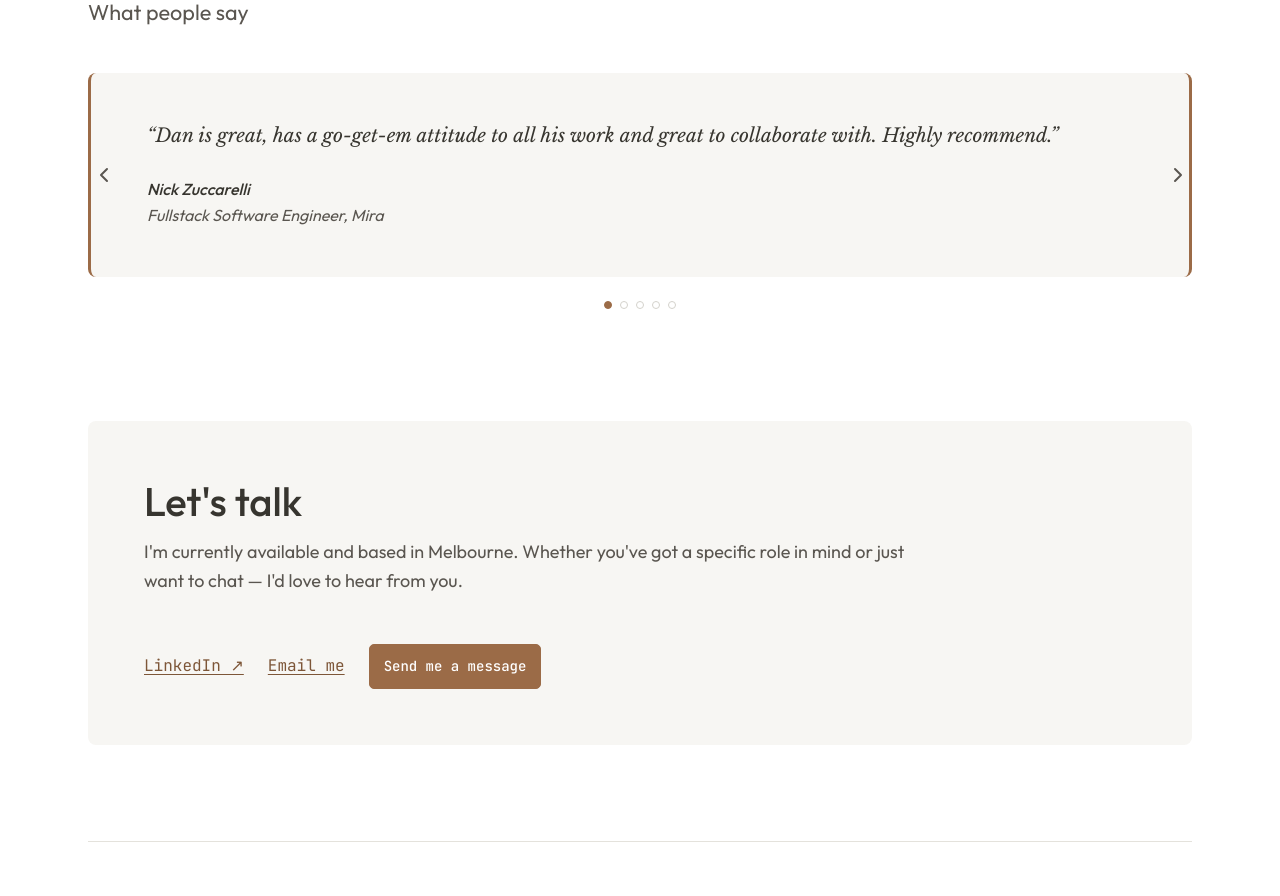
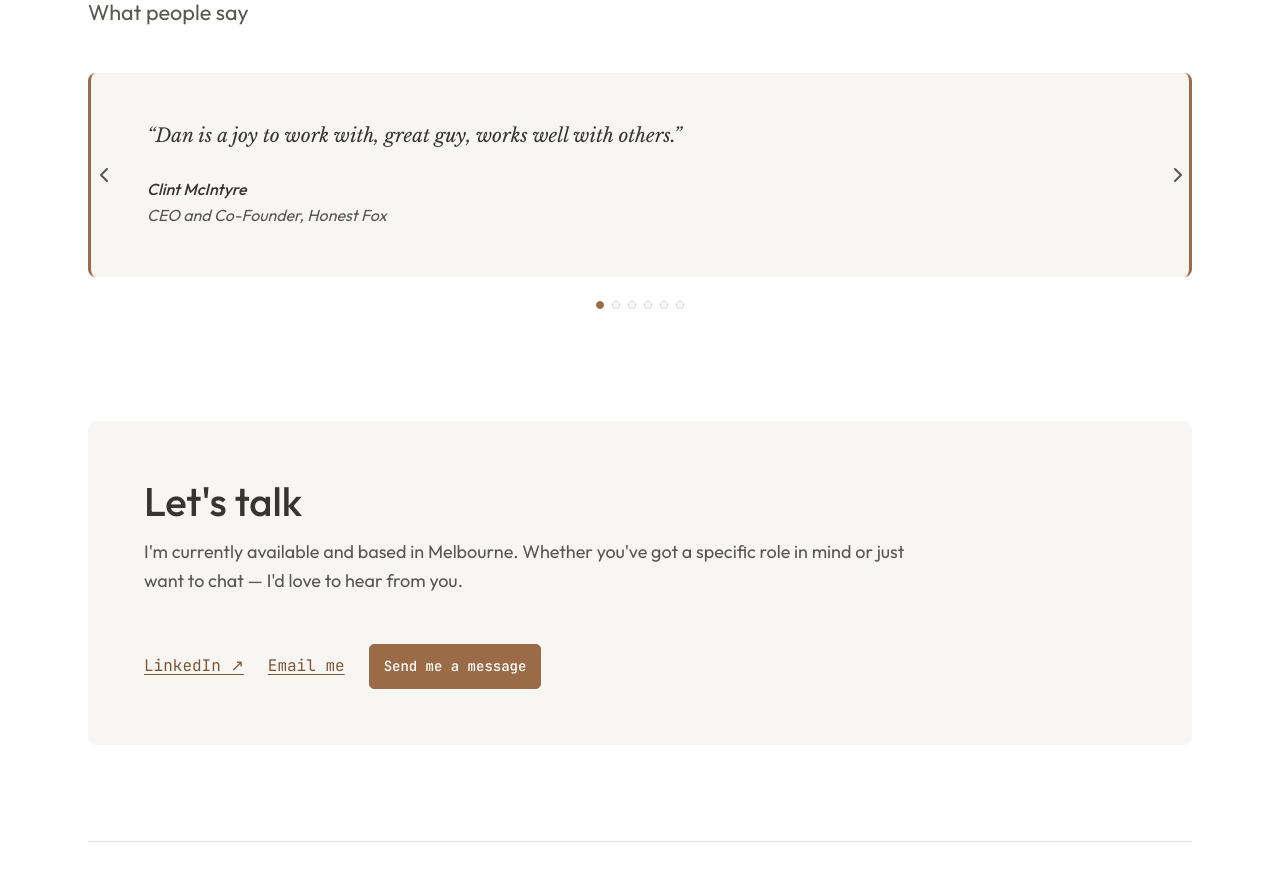
Before and after one commit to dnapoleoni/cv-portfolio-2026, a Next.js app: page / in a window 1280 px wide. Shown: the part 1260-2156 px from the top of the page. Built offline with nearby package versions, Linux system fonts and the light colour scheme.

Commit message:
new testimonial, raised limit, reordered them

```diff
--- a/app/page.tsx
+++ b/app/page.tsx
@@ -11,7 +11,7 @@ export const metadata = {
 };
 
 export default function Home() {
-  const testimonials = getFeaturedTestimonials(5);
+  const testimonials = getFeaturedTestimonials(10);
 
   return (
     <>
--- a/data/testimonials.ts
+++ b/data/testimonials.ts
@@ -6,42 +6,6 @@ import type { Testimonial } from '@/types';
  * The structure supports both the homepage carousel and role-specific filtering.
  */
 export const testimonials: Testimonial[] = [
-  {
-    name: 'Nick Zuccarelli',
-    role: 'Fullstack Software Engineer',
-    company: 'Mira',
-    contactable: true,
-    quotes: [
-      {
-        text: 'Dan is great, has a go-get-em attitude to all his work and great to collaborate with. Highly recommend.',
-        relevantRoles: [],
-      },
-      {
-        text: 'Great VueJS skills 👍',
-        relevantRoles: ['frontend-developer'],
-      },
-      {
-        text: 'Great UX skills. Did a great deep dive of the Mira application and help assisted with usability issues.',
-        relevantRoles: ['ux-engineer'],
-      },
-      {
-        text: 'Awesome culture fit and a really positive attitude.',
-        relevantRoles: ['chief-vibes-officer'],
-      },
-    ],
-  },
-  {
-    name: 'Juan Ojeda',
-    role: 'Consultant',
-    company: 'Everest Engineering',
-    contactable: false,
-    quotes: [
-      {
-        text: "Dan brings an energy to a team that is hard to quantify, but very easy to love. He's a systems thinker, and has a deep conviction for great user experience backed by a strong attention to detail. He also has a strong sense of culture building, and knows how to bring the vibes.",
-        relevantRoles: ['ux-engineer', 'chief-vibes-officer'],
-      },
-    ],
-  },
   {
     name: 'Clint McIntyre',
     role: 'CEO and Co-Founder',
@@ -83,6 +47,42 @@ export const testimonials: Testimonial[] = [
     ],
   },
   {
+    name: 'Nick Zuccarelli',
+    role: 'Fullstack Software Engineer',
+    company: 'Mira',
+    contactable: true,
+    quotes: [
+      {
+        text: 'Dan is great, has a go-get-em attitude to all his work and great to collaborate with. Highly recommend.',
+        relevantRoles: [],
+      },
+      {
+        text: 'Great VueJS skills 👍',
+        relevantRoles: ['frontend-developer'],
+      },
+      {
+        text: 'Great UX skills. Did a great deep dive of the Mira application and help assisted with usability issues.',
+        relevantRoles: ['ux-engineer'],
+      },
+      {
+        text: 'Awesome culture fit and a really positive attitude.',
+        relevantRoles: ['chief-vibes-officer'],
+      },
+    ],
+  },
+  {
+    name: 'Juan Ojeda',
+    role: 'Consultant',
+    company: 'Everest Engineering',
+    contactable: false,
+    quotes: [
+      {
+        text: "Dan brings an energy to a team that is hard to quantify, but very easy to love. He's a systems thinker, and has a deep conviction for great user experience backed by a strong attention to detail. He also has a strong sense of culture building, and knows how to bring the vibes.",
+        relevantRoles: ['ux-engineer', 'chief-vibes-officer'],
+      },
+    ],
+  },
+  {
     name: 'Sharath Nagaraj',
     role: 'Senior developer',
     company: 'Reece',
@@ -106,4 +106,16 @@ export const testimonials: Testimonial[] = [
       },
     ],
   },
+  {
+    name: 'Chris Kerr',
+    role: 'Principal Product Designer',
+    company: 'CheckWorkRights (CWR)',
+    contactable: false,
+    quotes: [
+      {
+        text: "Dan is the life and soul of every team he works with, bringing energy and enthusiasm to all that he does. He's a great addition to every team, whether working in modern frontend frameworks, or solving those subtle day to day interactions that frustrate your customers.",
+        relevantRoles: [],
+      },
+    ],
+  },
 ];
```
